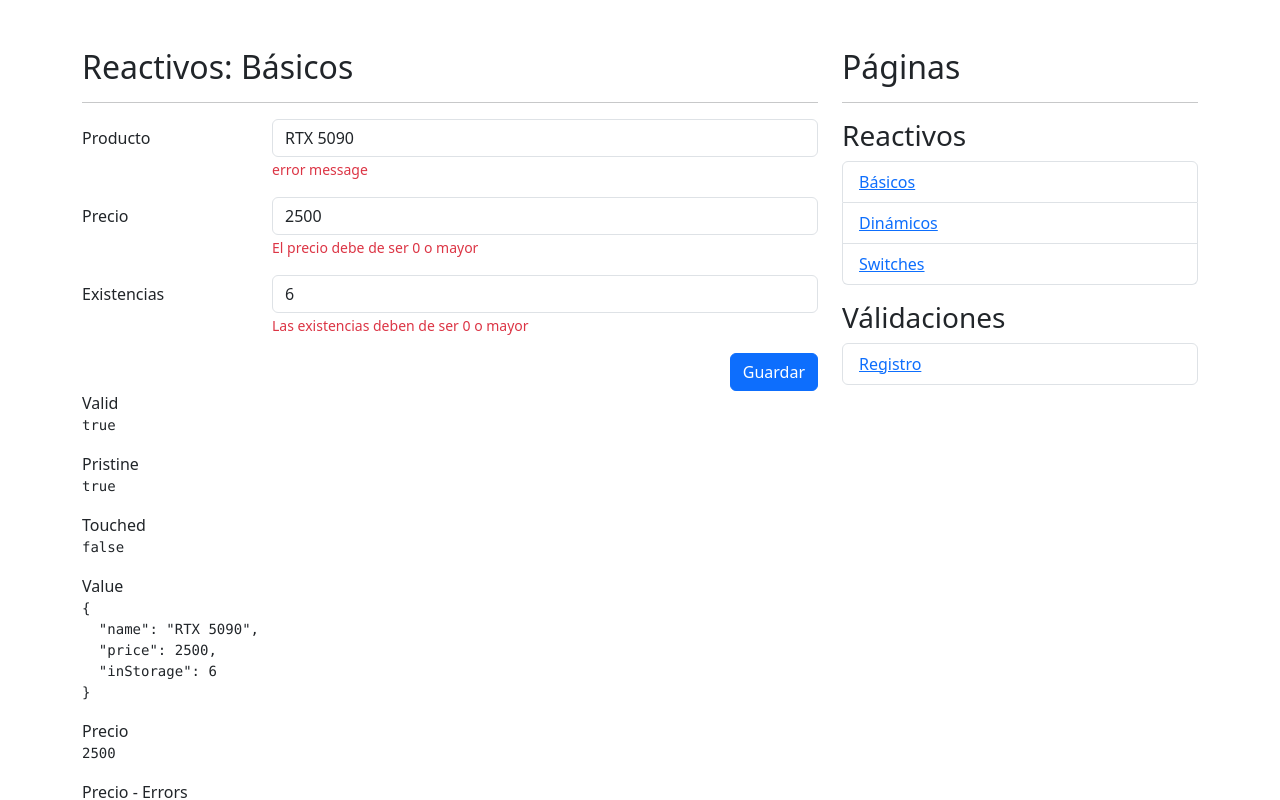
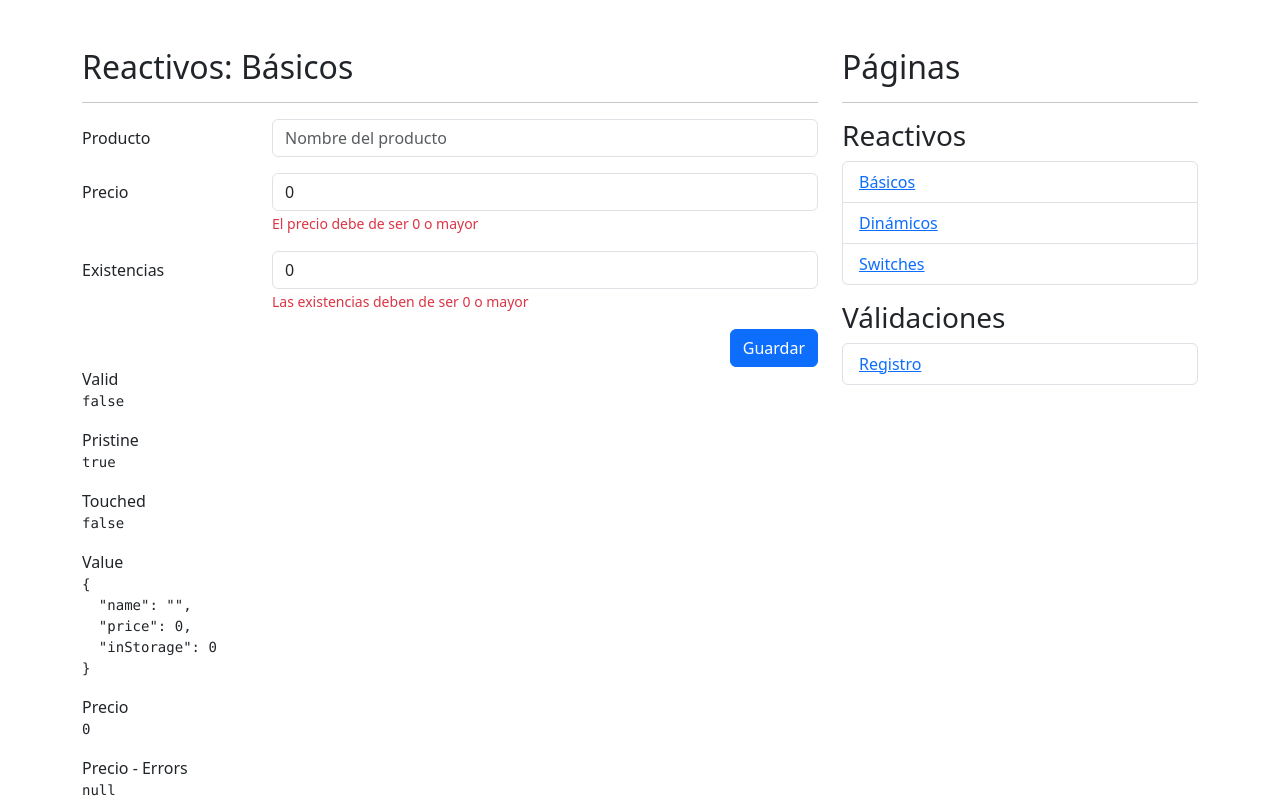
Before and after one commit to jhonnycgarcia/dev-talleres-forms-app, an Angular app: page /reactive/basic in a window 1280 px wide. Shown: the top 800 px of the page. Built offline with nearby package versions, Linux system fonts and the light colour scheme.

Commit message:
Mostrar errores en validación en pantalla

```diff
--- a/src/app/reactive/pages/basic-page/basic-page.component.html
+++ b/src/app/reactive/pages/basic-page/basic-page.component.html
@@ -16,9 +16,16 @@
                           formControlName="name"
                           placeholder="Nombre del producto">
 
-                    <span class="form-text text-danger">
-                        <!-- Debe de ser de 3 letras -->
-                        error message
+                    <span
+                      class="form-text text-danger"
+                      *ngIf="myForm.controls['name'].getError('required') && myForm.controls['name'].touched">
+                      Este campo es requerido
+                    </span>
+
+                    <span
+                      class="form-text text-danger"
+                      *ngIf="myForm.controls['name'].getError('minlength')">
+                      Este campo requiere al menos 3 caracteres
                     </span>
                 </div>
             </div>
--- a/src/app/reactive/pages/basic-page/basic-page.component.ts
+++ b/src/app/reactive/pages/basic-page/basic-page.component.ts
@@ -34,11 +34,15 @@ export class BasicPageComponent implements OnInit {
     });
   }
   ngOnInit(): void {
-    this.myForm.reset(rtx5090);
+    // this.myForm.reset(rtx5090);
   }
 
   onSave(): void {
-    if(!this.myForm.valid) { return; }
+    if(!this.myForm.valid) {
+      this.myForm.markAllAsTouched();
+      return;
+    }
+
     console.log({form: this.myForm.value});
     this.myForm.reset({
       price: 10,
```
